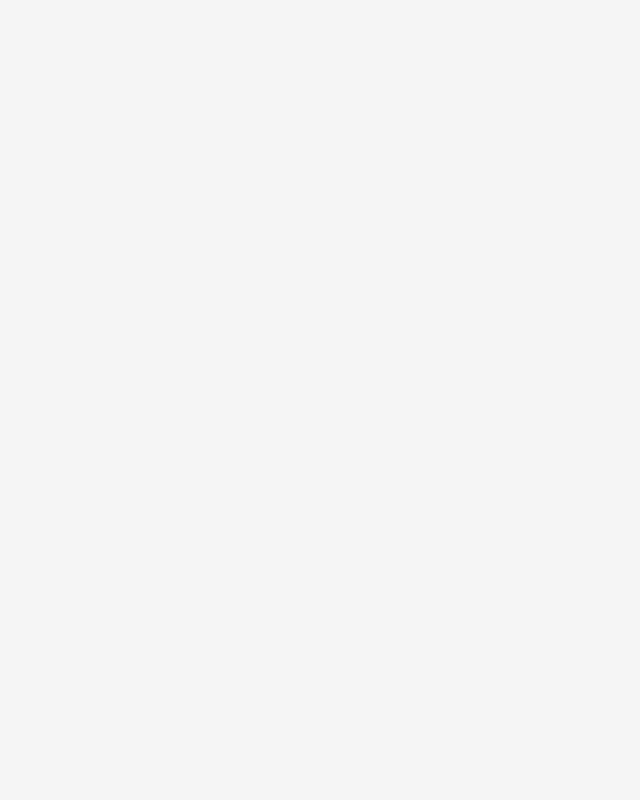
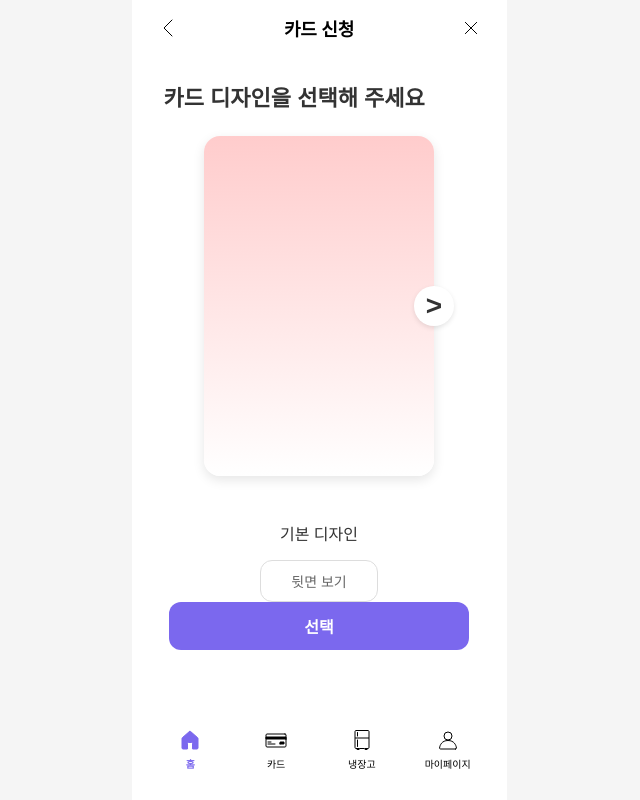
Before and after one commit to SHDS-SOLPick/sol-pick-fe, a React (Create React App) app: page /card/apply/design in a window 1280 px wide. Before the commit this address had no page. Shown: the whole page, without its empty margins (321-961 px from the left). Built offline with nearby package versions, Linux system fonts and the light colour scheme; a web font is replaced by a local one.

Commit message:
refactor(card): 카드 신청 관련 라우트 수정 #13

```diff
--- a/src/App.js
+++ b/src/App.js
@@ -10,7 +10,8 @@ import RefrigeratorMain from "./pages/refrigerator/RefrigeratorMain";
 import CardIssuePage from "./pages/card/CardIssuePage"; // 카드 발급 안내 페이지
 import CardDetailPage from "./pages/card/CardDetailPage"; // 카드 상세 페이지
 import CardDesignSelectionPage from "./pages/card/CardDesignSelectionPage"; // 카드 디자인 선택 페이지
-import CardIdentityVerificationPage from "./pages/card/CardIdentityVerificationPage"; // 본인 인증 페이지 추가
+import CardIdentityVerificationPage from "./pages/card/CardIdentityVerificationPage"; // 본인 인증 페이지
+import CardTermsPage from "./pages/card/CardTermsPage"; // 약관 동의 페이지
 
 function App() {
   return (
@@ -36,11 +37,15 @@ function App() {
         {/* 카드 신청 관련 라우트 */}
         <Route path="/card" element={<CardIssuePage />} />
         <Route path="/card/detail" element={<CardDetailPage />} />
-        <Route path="/card/design" element={<CardDesignSelectionPage />} />
         <Route
-          path="/card/identity-verification"
+          path="/card/apply/design"
+          element={<CardDesignSelectionPage />}
+        />
+        <Route
+          path="/card/apply/identity-verification"
           element={<CardIdentityVerificationPage />}
         />
+        <Route path="/card/apply/terms" element={<CardTermsPage />} />
       </Route>
     </Routes>
   );
--- a/src/pages/card/CardDesignSelectionPage.js
+++ b/src/pages/card/CardDesignSelectionPage.js
@@ -19,8 +19,8 @@ const CardDesignSelectionPage = () => {
   // 네비게이션 핸들러
   const handleBack = () => navigate(-1);
   const handleClose = () => navigate("/card");
-  const handleNext = () => navigate("/card/identity-verification");
-  const handleGoToCustomize = () => navigate("/card/customize");
+  const handleNext = () => navigate("/card/apply/identity-verification");
+  const handleGoToCustomize = () => navigate("/card/apply/customize");
 
   return (
     <div className="card-design-selection-page">
--- a/src/pages/card/CardDetailPage.js
+++ b/src/pages/card/CardDetailPage.js
@@ -19,7 +19,7 @@ const CardDetailPage = () => {
   // 네비게이션 핸들러
   const handleGoBack = () => navigate(-1);
   const handleClose = () => navigate("/card");
-  const handleNext = () => navigate("/card/design");
+  const handleNext = () => navigate("/card/apply/design");
 
   // 카드 상세 데이터 (실제 구현에서는 API로 가져올 수 있음)
   const cardData = {
--- a/src/pages/card/CardIdentityVerificationPage.js
+++ b/src/pages/card/CardIdentityVerificationPage.js
@@ -22,7 +22,7 @@ const CardIdentityVerificationPage = () => {
 
   // 인증 완료 핸들러
   const handleVerificationComplete = () => {
-    navigate("/card/terms"); // 다음 단계(약관 동의)로 이동
+    navigate("/card/apply/terms"); // 다음 단계(약관 동의)로 이동
   };
 
   return (
--- a/src/pages/card/CardIssuePage.js
+++ b/src/pages/card/CardIssuePage.js
@@ -21,7 +21,7 @@ const CardIssuePage = () => {
   };
 
   const handleCardIssue = () => {
-    navigate("/card/design");
+    navigate("/card/apply/design");
   };
 
   return (
```
Also changed, not shown: src/pages/card/CardTermsPage.css (added), src/pages/card/CardTermsPage.js (added).
